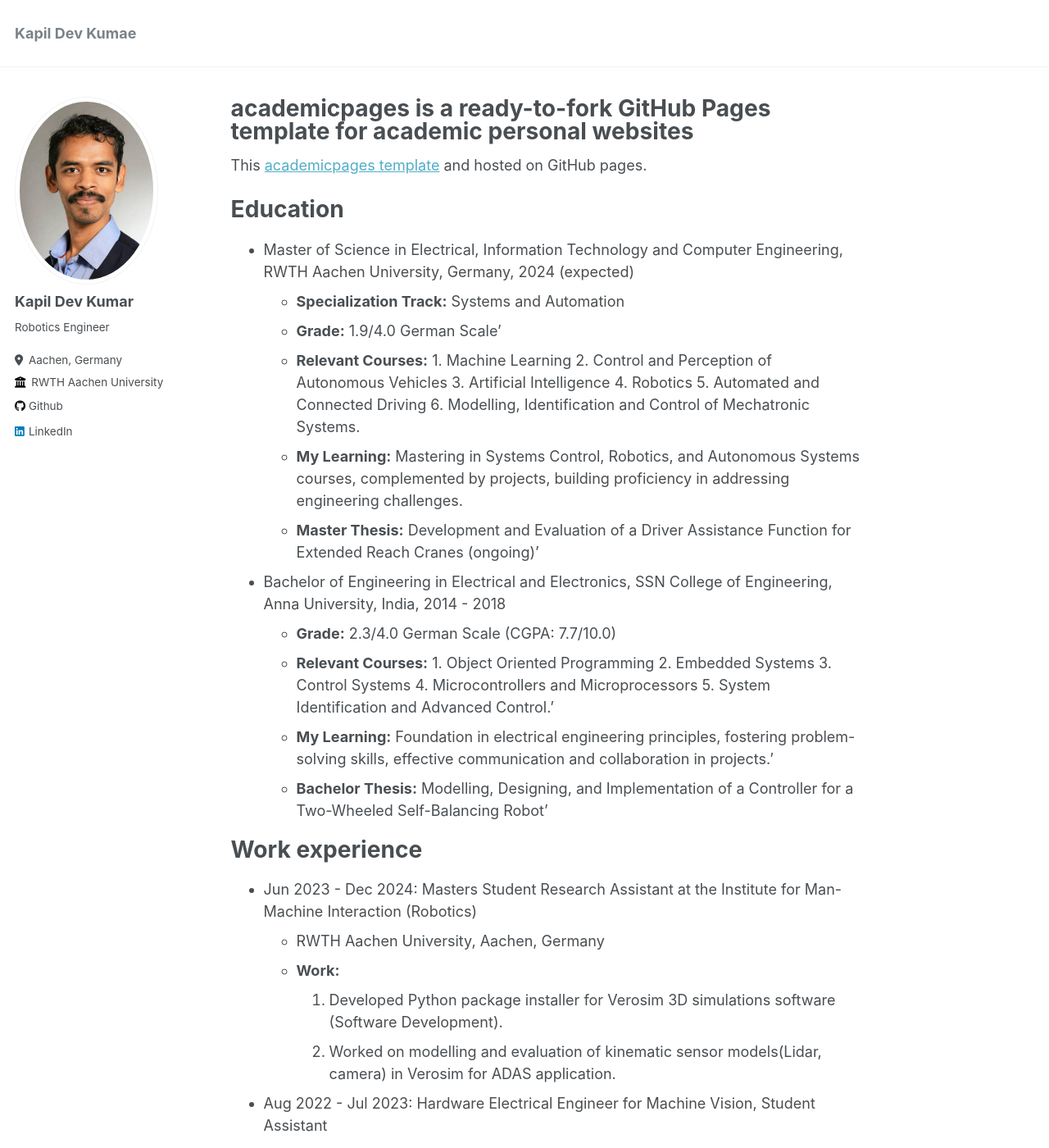
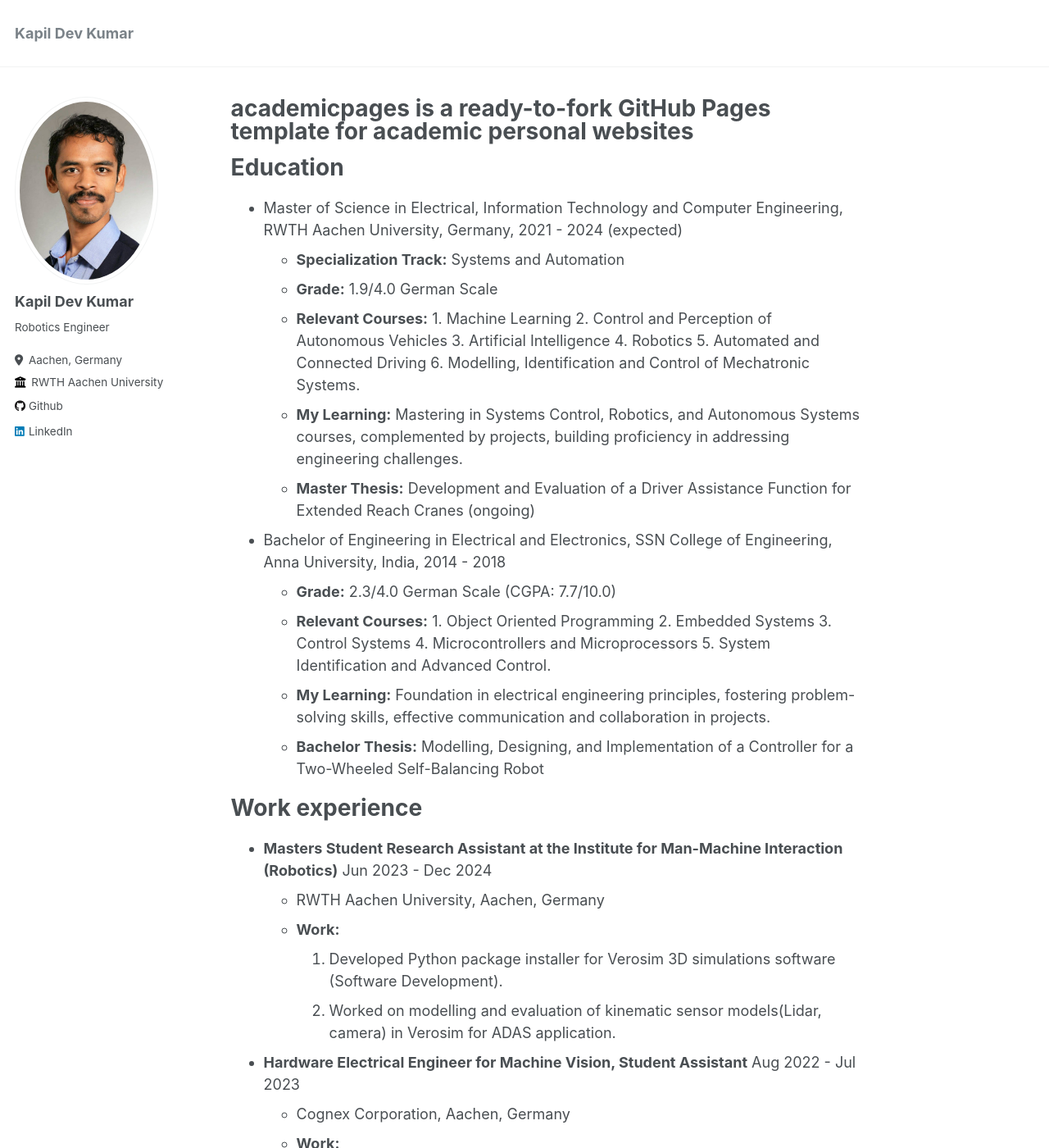
Before and after one commit to kapildevkumara/kapildevkumara.github.io, a Jekyll site: the page built from _pages/about.md, in a window 1280 px wide and 1400 px high. Shown: the whole window at 82% size. Built offline with Jekyll 4.4.1, drawn with Linux system fonts in a browser that asks for light colours; some of the changed text lies outside the part shown.

Commit message:
Init Commit 4

```diff
--- a/_config.yml
+++ b/_config.yml
@@ -8,7 +8,7 @@
 
 # Basic Site Settings
 locale                   : "en-US"
-title                    : "Kapil Dev Kumae"
+title                    : "Kapil Dev Kumar"
 title_separator          : "."
 name                     : &name "Kapil Dev Kumar"
 description              : &description "My Portfolio"
--- a/_pages/about.md
+++ b/_pages/about.md
@@ -7,109 +7,97 @@ redirect_from:
   - /about.html
 ---
 
-This [academicpages template](https://github.com/academicpages/academicpages.github.io) and hosted on GitHub pages.
-
 
 Education
 ======
-* Master of Science in Electrical, Information Technology and Computer Engineering, RWTH Aachen University, Germany, 2024 (expected)
+* Master of Science in Electrical, Information Technology and Computer Engineering,
+RWTH Aachen University, Germany, 2021 - 2024 (expected)
   * **Specialization Track:** Systems and Automation
-  * **Grade:** 1.9/4.0 German Scale'
+  * **Grade:** 1.9/4.0 German Scale
   * **Relevant Courses:** 1. Machine Learning 2. Control and Perception of Autonomous Vehicles 3. Artificial Intelligence 4. Robotics 5. Automated and Connected Driving 6. Modelling, Identification and Control of Mechatronic Systems.
   * **My Learning:** Mastering in Systems Control, Robotics, and Autonomous Systems courses, complemented by projects, building proficiency in addressing engineering challenges.
-  * **Master Thesis:** Development and Evaluation of a Driver Assistance Function for Extended Reach Cranes (ongoing)'
+  * **Master Thesis:** Development and Evaluation of a Driver Assistance Function for Extended Reach Cranes (ongoing)
 
-* Bachelor of Engineering in Electrical and Electronics, SSN College of Engineering, Anna University, India, 2014 - 2018
+
+* Bachelor of Engineering in Electrical and Electronics,
+SSN College of Engineering, Anna University, India, 2014 - 2018
   * **Grade:** 2.3/4.0 German Scale (CGPA: 7.7/10.0)
-  * **Relevant Courses:** 1. Object Oriented Programming 2. Embedded Systems 3. Control Systems 4. Microcontrollers and Microprocessors 5. System Identification and Advanced Control.'
-  * **My Learning:** Foundation in electrical engineering principles, fostering problem-solving skills, effective communication and collaboration in projects.'
-  * **Bachelor Thesis:** Modelling, Designing, and Implementation of a Controller for a Two-Wheeled Self-Balancing Robot'
+  * **Relevant Courses:** 1. Object Oriented Programming 2. Embedded Systems 3. Control Systems 4. Microcontrollers and Microprocessors 5. System Identification and Advanced Control.
+  * **My Learning:** Foundation in electrical engineering principles, fostering problem-solving skills, effective communication and collaboration in projects.
+  * **Bachelor Thesis:** Modelling, Designing, and Implementation of a Controller for a Two-Wheeled Self-Balancing Robot
 
 
 Work experience
 ======
-* Jun 2023 - Dec 2024: Masters Student Research Assistant at the Institute for Man-Machine Interaction (Robotics)
+* **Masters Student Research Assistant at the Institute for Man-Machine Interaction (Robotics)** Jun 2023 - Dec 2024
   * RWTH Aachen University, Aachen, Germany
   * **Work:**
     1. Developed Python package installer for Verosim 3D simulations software (Software Development).
     2. Worked on modelling and evaluation of kinematic sensor models(Lidar, camera) in Verosim for ADAS application.
 
-* Aug 2022 - Jul 2023: Hardware Electrical Engineer for Machine Vision, Student Assistant
+* **Hardware Electrical Engineer for Machine Vision, Student Assistant** Aug 2022 - Jul 2023
   * Cognex Corporation, Aachen, Germany
   * **Work:**
     1. Contributed to the prototype development, PCB rework, and fault analysis ensuring functionality and delivery on-time.
     2. Engaged in testing and debugging of camera systems to meet the electrical design specifications.
 
-* Jul 2018 - Jun 2018: Computer Vision Engineer
+* **Computer Vision Engineer** Jul 2018 - Jun 2018
   * e-con Systems Private Limited, Chennai, India
   * **Work:**
     1. Engineered a point cloud-based automated 3D parcel dimensioner and enhanced accuracy up to 10mm in dimensioning boxes of diverse sizes.
     2. Algorithm Development of a robust face detection system with stereo cameras, devising liveness analysis and deep learning for the detection of spoofed facial images with precision up to 95%.
     3. Established video stabilization using inertial sensors, sensor fusion and low-latency algorithm integration for motion and vibration compensation in real-time scenarios.
 
-* May 2017 - Aug 2017: Bachelor Student Intern, Internship
+* **Bachelor Student Intern, Internship** May 2017 - Aug 2017
   * IIT Madras, Chennai, India
   * **Work:**
-     1. Project 1 - Mathematical model and implementation of PID controller for air cooling system in Matlab.
-     2. Project 2 - Implementation of sensorless BLDC motor control using the back EMF detection in STM32 microcontroller.
+     1. **Project 1:** Mathematical model and implementation of PID controller for air cooling system in Matlab.
+     2. **Project 2:** Implementation of sensorless BLDC motor control using the back EMF detection in STM32 microcontroller.
 
 
 Skills
 ======
-* Software
-  * ROS, OpenCV, Verosim, Point Cloud Library (PCL), Simulink, Matlab, Git Version control, dLib, NumPy, Keras, TensorFlow, PyQt, Embedded C, Eagle PCB, Microsoft Office #PyTorch
-* Hardware
-  * NVIDIA Jetson, Arduino, Sensors(Mono-cameras, Stereo-Camera, IMUs), Raspberry Pi, Eagle PCB, Xilinx FPGA, STM32, 3D Printing (Basic)
-* Programming Languages and OS
-  * C, C++, Python; Windows, Ubuntu (Linux)
-* Linguistic
-  * Tamil and English (Proficient); French and German(Elementary)
-* Strengths
-  * Analytical skills, ability to work independently and good communication skills within the team.
+* **Software:** ROS, OpenCV, Verosim, Point Cloud Library (PCL), Simulink, Matlab, Git Version control, dLib, NumPy, Keras, TensorFlow, PyQt, Embedded C, Eagle PCB, Microsoft Office
+* **Hardware:** NVIDIA Jetson, Arduino, Sensors(Mono-cameras, Stereo-Camera, IMUs), Raspberry Pi, Eagle PCB, Xilinx FPGA, STM32, 3D Printing (Basic)
+* **Programming Languages and OS:** C, C++, Python; Windows, Ubuntu (Linux)
+* **Linguistic:** Tamil and English (Proficient); French and German(Elementary)
+* **Strengths:** Analytical skills, ability to work independently and good communication skills within the team.
 
 
 Projects
 ======
-* Automatic mini-bullseye board at MedIT, RWTH Aachen    (Jun 2022)
-  * Designed a scaled-down replica of an autonomous bullseye dartboard featuring a dynamic arm equipped with a camera and Jetson Nano. Achieved real-time ball trajectory tracking and interception using image processing and control.
+* **Automatic mini-bullseye board at MedIT, RWTH Aachen    (Jun 2022)**
+Designed a scaled-down replica of an autonomous bullseye dartboard featuring a dynamic arm equipped with a camera and Jetson Nano. Achieved real-time ball trajectory tracking and interception using image processing and control.
 
-* Snake game with Path Planning    (May 2020)
-  * Programmed the Classical Snake Game with OpenCV in Python. Automated the snake(robot) movement using path planning algorithms for intelligent navigation of the snake towards the goal.
-        name:  #2 Path Planning, Navigation
+* **Snake game with Path Planning    (May 2020)**
+Programmed the Classical Snake Game with OpenCV in Python. Automated the snake(robot) movement using path planning algorithms for intelligent navigation of the snake towards the goal.
 
-* 3D Object Recognizer    (Aug 2019)
-  * Built a real-time object detection model using Intel Realsense Stereo Camera. Computed the 3D Coordinates of the user-defined object detected by a Single Shot Detection Model and Disparity Map.
+* **3D Object Recognizer    (Aug 2019)**
+Built a real-time object detection model using Intel Realsense Stereo Camera. Computed the 3D Coordinates of the user-defined object detected by a Single Shot Detection Model and Disparity Map.
 
-* Robotic Perception with OpenCV    (Dec 2018)
-  * Developed modules for Perception and Navigation 1) Stereo and mono camera calibration for determining of intrinsic and extrinsic camera matrix. 2) Pose estimation using ArUco Markers for accurate pose estimation and navigation.
+* **Robotic Perception with OpenCV    (Dec 2018)**
+Developed modules for Perception and Navigation 1) Stereo and mono camera calibration for determining of intrinsic and extrinsic camera matrix. 2) Pose estimation using ArUco Markers for accurate pose estimation and navigation.
 
-* Two-Wheeled Self-Balancing Robot, funded by SSN College of Engineering    (Dec 2017 - May 2018)
-  * Constructed a two-wheeled self-balancing robot with Arduino, encoders and IMUs. Deployed sensor fusion with PID, and LQR control algorithms to stabilize the orientation of the robot under external disturbances. Analysed the stability and controller performance in Matlab.
+* **Two-Wheeled Self-Balancing Robot, funded by SSN College of Engineering    (Dec 2017 - May 2018)**
+Constructed a two-wheeled self-balancing robot with Arduino, encoders and IMUs. Deployed sensor fusion with PID, and LQR control algorithms to stabilize the orientation of the robot under external disturbances. Analysed the stability and controller performance in Matlab.
 
-* Modeling and control of Aerothrust Pendulum    (Sep 2016)
-  * Conceptualized the mathematical model, performing system identification and state analysis of the response of the Aerothrust Pendulum. Implemented PID control for the system in FPGA with Model-Based Design using Matlab and Xilinx System Generator.
+* **Modeling and control of Aerothrust Pendulum    (Sep 2016)**
+Conceptualized the mathematical model, performing system identification and state analysis of the response of the Aerothrust Pendulum. Implemented PID control for the system in FPGA with Model-Based Design using Matlab and Xilinx System Generator.
 
 
 Additional_experience_and_awards
 ======
-* Certified Online Courses
-  * Self-driving Cars (Udacity - Ongoing), Neural Networks and Deep Learning (Andrew NG), Digital Signal Processing (EPFL Switzerland), Control of Mobile Robots (Georgia Tech)
+* **Certified Online Courses**
+Self-driving Cars (Udacity - Ongoing), Neural Networks and Deep Learning (Andrew NG), Digital Signal Processing (EPFL Switzerland), Control of Mobile Robots (Georgia Tech)
 
-* Summer School at FH Aachen
-  * Participated in the Summer School on 'Sustainable Entrepreneurship 2023', engaging in interdisciplinary teamwork, and expert sessions, culminating in a pitch for innovative ideas.
+* **Summer School at FH Aachen**
+Participated in the Summer School on 'Sustainable Entrepreneurship 2023', engaging in interdisciplinary teamwork, and expert sessions, culminating in a pitch for innovative ideas.
 
-* Competitions and Awards
-  * Recipient of the RWTH Student Project Grant 2022, for field research and project work. Awardee and Active Participant in various hackathons and competitions in the years 2014-2023.
+* **Competitions and Awards**
+Recipient of the RWTH Student Project Grant 2022, for field research and project work. Awardee and Active Participant in various hackathons and competitions in the years 2014-2023.
 
-* University-level Leadership
-  * As head of the S4S Club, organised several tech events and workshops at SSN College during 2016-18. As Placement Co-ordinator contributed to the facilitation of students to pursue career opportunities.
+* **University-level Leadership**
+As head of the S4S Club, organised several tech events and workshops at SSN College during 2016-18. As Placement Co-ordinator contributed to the facilitation of students to pursue career opportunities.
 
-* Other interests
-  * Yoga, Blogging
-
-
-Service and leadership
-======
-  <ul>{% for post in site.publications reversed %}
-    {% include archive-single-cv.html %}
-  {% endfor %}</ul>
+* **Other interests**
+Yoga, Blogging[https://excerptoflife.wordpress.com/], Finance[https://www.instagram.com/financememers/]
```
